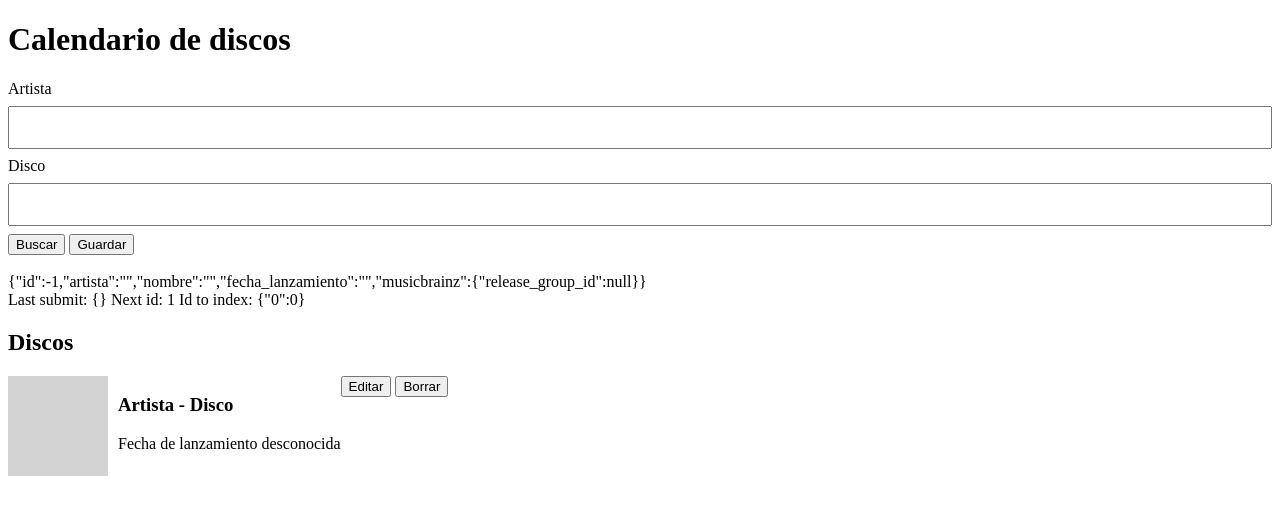
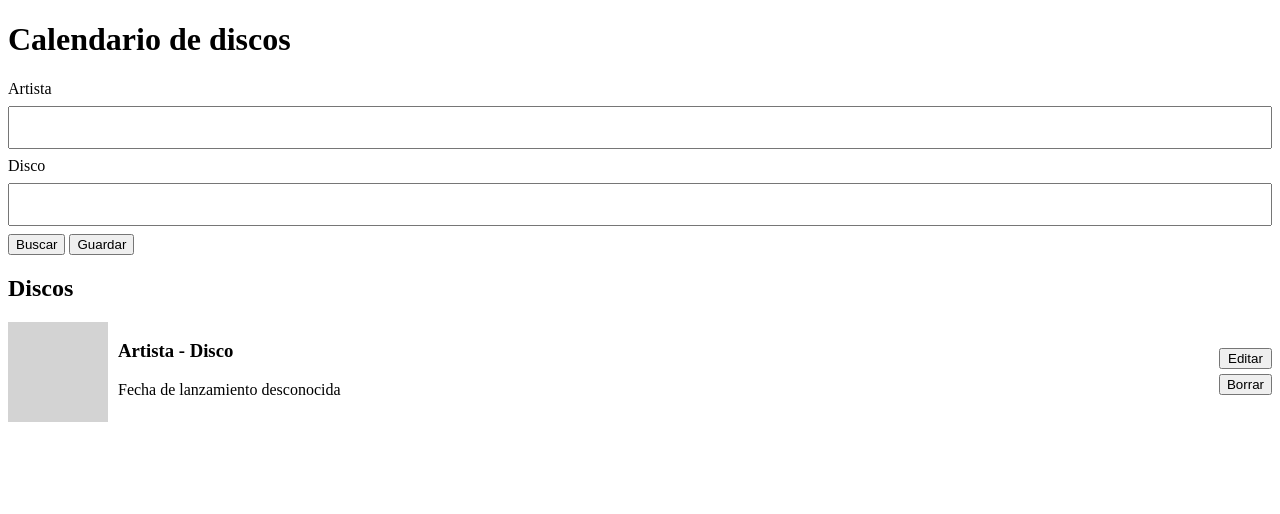
Before and after one commit to jzavala-gonzalez/calendario-discos, a SvelteKit app: page / in a window 1280 px wide. Shown: the top 514 px of the page. Built offline with nearby package versions, Linux system fonts and the light colour scheme.

Commit message:
Better styling

```diff
--- /dev/null
+++ b/src/lib/components/Disco.svelte
@@ -0,0 +1,49 @@
+<script lang='ts'>
+    let {info_disco, acciones, coverart_api_cache} = $props();
+</script>
+
+<div class='disco'>
+    {#if info_disco.musicbrainz.release_group_id in coverart_api_cache}
+    <img class='disco-img-size' alt={'album cover art'} src={coverart_api_cache[info_disco.musicbrainz.release_group_id].images[0].thumbnails.small}/>
+    {:else}
+    <div class='disco-img-size' style='background-color: lightgray;'></div>
+    {/if}
+
+    <div class='disco-detalles'>
+        <h3>{info_disco.artista} - {info_disco.nombre}</h3>
+        {#if info_disco.fecha_lanzamiento}
+            <p>{info_disco.fecha_lanzamiento}</p>
+        {:else}
+            <p>Fecha de lanzamiento desconocida</p>
+        {/if}
+    </div>
+
+    <div class="disco-acciones">
+        {@render acciones()}
+    </div>
+</div>
+
+<style>
+    .disco {
+    display: flex;
+    width: 100%;
+}
+.disco-detalles {
+    flex-grow: 1;
+}
+.disco-acciones {
+    display: flex;
+    flex-direction: column;
+    gap: 5px;
+    justify-content: center;
+}
+.disco-img-size {
+    width: 100px;
+    height: 100px;
+    object-fit: cover;
+    margin-right: 10px;
+}
+.disco:hover {
+    background-color: aliceblue;
+}
+</style>
--- a/src/routes/+page.svelte
+++ b/src/routes/+page.svelte
@@ -1,5 +1,6 @@
 <script lang="ts">
     import {onMount} from 'svelte';
+    import Disco from '$lib/components/Disco.svelte';
 
     onMount(() => {
         const stored_data = localStorage.getItem('lista_discos');
@@ -21,7 +22,7 @@ type MusicBrainzData = {
     release_group_id: string | null,
 }
 
-type Disco = {
+type DiscoType = {
     id: number,
     artista: string,
     nombre: string,
@@ -36,7 +37,7 @@ type Disco = {
 const empty_musicbrainz: MusicBrainzData = {
     release_group_id: null,
 }
-const empty_disco: Disco = {
+const empty_disco: DiscoType = {
     id: -1,
     artista: '',
     nombre: '',
@@ -59,7 +60,7 @@ let nuevo_disco_parsed = $derived.by(() => {
     return snap;
 })
 
-let lista_discos: Disco[] = $state([
+let lista_discos: DiscoType[] = $state([
     {
         id: 0,
         artista: 'Artista',
@@ -70,6 +71,22 @@ let lista_discos: Disco[] = $state([
         }
     }
 ]);
+let lista_discos_sorted = $derived.by(() => {
+    const sorted_discos = lista_discos.toSorted(
+        (a,b) => {
+            let a_fecha = a.fecha_lanzamiento;
+            let b_fecha = b.fecha_lanzamiento;
+
+            if (a_fecha === null) {a_fecha = '9999'};
+            if (b_fecha === null) {b_fecha = '9999'};
+
+
+            return a_fecha > b_fecha ? 1 : -1
+
+        }
+    )
+    return sorted_discos
+})
 
 $effect(() => {
     if (loaded_data) {
@@ -120,16 +137,26 @@ function editar_disco(id: number) {
     nuevo_disco = $state.snapshot(lista_discos[id_to_index[id]])
 }
 
-function seleccionar_resultado(release_group) {
+function musicbrainz_to_disco(release_group) {
+    let disco = structuredClone(empty_disco)
+
     const rg_id = release_group.id;
     const fecha_lanzamiento = release_group['first-release-date'];
     const nombre = release_group.title;
     const artista = release_group['artist-credit'][0].name
 
-    nuevo_disco.musicbrainz.release_group_id = rg_id;
-    nuevo_disco.artista = artista;
-    nuevo_disco.nombre = nombre;
-    nuevo_disco.fecha_lanzamiento = fecha_lanzamiento;
+    disco.musicbrainz.release_group_id = rg_id;
+    disco.artista = artista;
+    disco.nombre = nombre;
+    disco.fecha_lanzamiento = fecha_lanzamiento;
+
+    return disco;
+}
+
+function seleccionar_resultado(release_group) {
+    const nuevo_disco_id = nuevo_disco.id;
+    nuevo_disco = musicbrainz_to_disco(release_group);
+    nuevo_disco.id = nuevo_disco_id
 
     submit_form();
 }
@@ -201,7 +228,7 @@ let last_submit = $state({});
         {:else}
         <div class='disco-img-size' style='background-color: lightgray;'></div>
         {/if}
-    <div>
+    <div class='disco-detalles'>
         <h3>{info_disco.artista} - {info_disco.nombre}</h3>
         {#if info_disco.fecha_lanzamiento}
             <p>{info_disco.fecha_lanzamiento}</p>
@@ -229,23 +256,48 @@ let last_submit = $state({});
     <button type="submit" onclick={handleOnSubmit}>Guardar</button>
 </form>
 
-<br/>
+<!-- <br/>
 {JSON.stringify(nuevo_disco)}
 <br/>
 Last submit: {JSON.stringify(last_submit)}
 Next id: {next_id}
 Id to index: {JSON.stringify(id_to_index)}
-<br/>
+<br/> -->
 <!-- CoverArt API Cache: {JSON.stringify(coverart_api_cache)} -->
 
+{#if show_resultados}
+<h2>Resultados de busqueda</h2>
+{#if resultados_musicbrainz !== null}
+    {resultados_musicbrainz.count} resultado{#if resultados_musicbrainz.count !== 1}s{/if}
+    {#each resultados_musicbrainz['release-groups'] as rg}
+        <div class='disco-container'>
+
+            {#snippet acciones()}
+            <button onclick={() => seleccionar_resultado(rg)}>Seleccionar</button>
+            {/snippet}
+
+            <Disco info_disco={musicbrainz_to_disco(rg)} {acciones} {coverart_api_cache} />
+        </div>
+    {/each}
+
+{/if}
+
+<!-- <br/>
+{JSON.stringify(resultados_musicbrainz)} -->
+{/if}
+
 <h2>Discos</h2>
-{#each lista_discos as d}
+{#each lista_discos_sorted as d (d.id)}
     <div class='disco-container' style='display: flex;'>
-        {@render disco(d)}
-        <div>
-            <button onclick={() => editar_disco(d.id)}>Editar</button>
-            <button onclick={() => borrar_disco(d.id)}>Borrar</button>
-        </div>
+        {#snippet disco_acciones()}
+
+                <button onclick={() => editar_disco(d.id)}>Editar</button>
+                <button onclick={() => borrar_disco(d.id)}>Borrar</button>
+
+        {/snippet}
+        <!-- {@render disco(d)} -->
+        <Disco info_disco={d} {coverart_api_cache} acciones={disco_acciones} />
+
     </div>
 {/each}
 
@@ -258,59 +310,13 @@ Id to index: {JSON.stringify(id_to_index)}
     </div>
 </div> -->
 
-{#if show_resultados}
-<h2>Resultados de busqueda</h2>
-{#if resultados_musicbrainz !== null}
-    {resultados_musicbrainz.count} resultado{#if resultados_musicbrainz.count !== 1}s{/if}
-    {#each resultados_musicbrainz['release-groups'] as rg}
-        <div class='disco'>
-            {#if rg.id in coverart_api_cache}
-            <img class='disco-img-size' alt={'album cover art'} src={coverart_api_cache[rg.id].images[0].thumbnails.small}/>
-            {:else}
-            <div class='disco-img-size' style='background-color: lightgray;'></div>
-            {/if}
-            <div>
-                <h3>{rg['artist-credit'][0].name} - {rg.title}</h3>
-                {#if rg['first-release-date']}
-                    <p>{rg['first-release-date']}</p>
-                {:else}
-                    <p>Fecha de lanzamiento desconocida</p>
-                {/if}
-            </div>
-            <div>
-                <button onclick={() => seleccionar_resultado(rg)}>Seleccionar</button>
-            </div>
-        </div>
-    {/each}
 
-{/if}
-<div class='disco'>
-    <!-- <img src="http://coverartarchive.org/release-group/{rg.id}"/> -->
-    <div class='disco-img-size' style='background-color: lightgray;'></div>
-    <div>
-        <h3>Artista - Disco</h3>
-
-        <p>2024-01-23</p>
-
-    </div>
-</div>
-<br/>
-{JSON.stringify(resultados_musicbrainz)}
-{/if}
 
 <style>
-.disco {
-    display: flex;
-}
-.disco + .disco {
-    margin-top: 10px;
-}
 .disco-container + .disco-container {
     margin-top: 10px;
 }
-.disco:hover {
-    background-color: aliceblue;
-}
+
 .disco-img-size {
     width: 100px;
     height: 100px;
```
